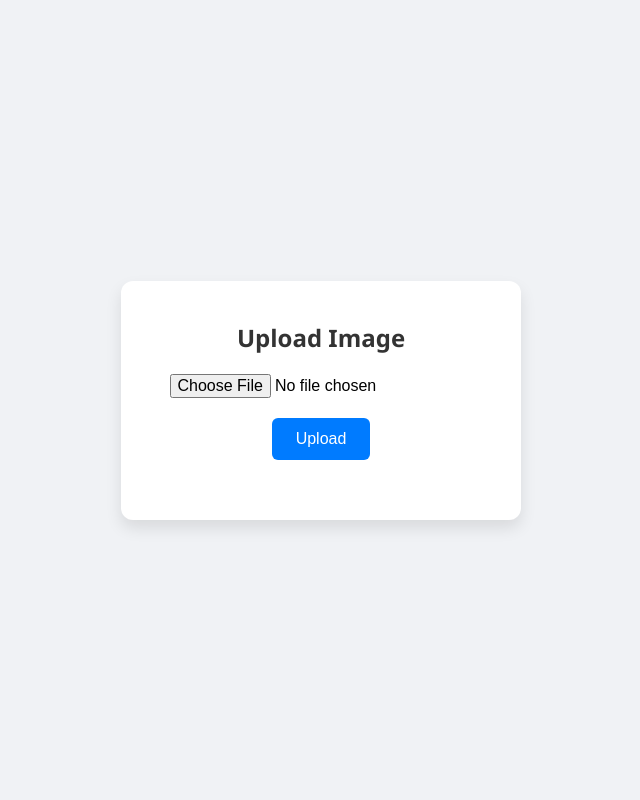
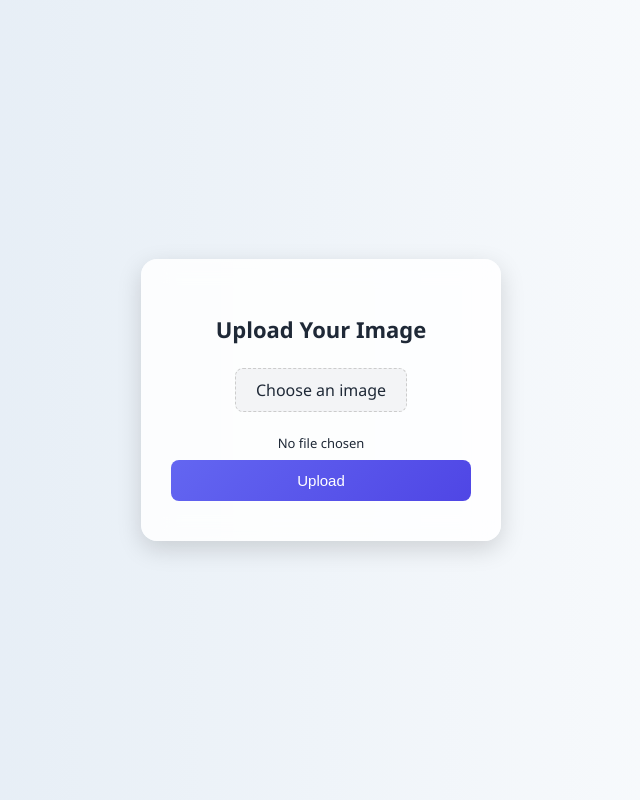
Before and after one commit to bgridtech/images-backend, a Flask app: page / in a window 1280 px wide. Shown: the whole page, without its empty margins (319-959 px from the left). Run offline with Flask 3, Linux system fonts and the light colour scheme; some libraries are stand-ins or nearby versions.

Commit message:
Update index.html

```diff
--- a/templates/index.html
+++ b/templates/index.html
@@ -3,113 +3,172 @@
 <head>
   <meta charset="UTF-8" />
   <meta name="viewport" content="width=device-width, initial-scale=1.0"/>
-  <title>Image Uploader</title>
+  <title>Upload Image</title>
   <style>
-    /* Reset and base styles */
+    :root {
+      --bg: #f0f2f5;
+      --card-bg: rgba(255, 255, 255, 0.85);
+      --accent: #6366f1;
+      --accent-dark: #4f46e5;
+      --text: #1f2937;
+      --muted: #6b7280;
+    }
+
     * {
       box-sizing: border-box;
-      margin: 0;
-      padding: 0;
     }
 
     body {
+      margin: 0;
+      padding: 0;
+      font-family: 'Segoe UI', sans-serif;
+      background: linear-gradient(to right, #dfe9f3, #ffffff);
       height: 100vh;
       display: flex;
       align-items: center;
       justify-content: center;
-      background: #f0f2f5;
-      font-family: 'Segoe UI', Tahoma, Geneva, Verdana, sans-serif;
+      color: var(--text);
     }
 
-    .upload-container {
-      background: #ffffff;
-      padding: 40px;
-      border-radius: 12px;
-      box-shadow: 0 8px 16px rgba(0,0,0,0.1);
+    .upload-card {
+      background: var(--card-bg);
+      backdrop-filter: blur(12px);
+      border-radius: 16px;
+      box-shadow: 0 8px 24px rgba(0, 0, 0, 0.15);
+      padding: 40px 30px;
+      width: 100%;
+      max-width: 360px;
       text-align: center;
-      width: 100%;
-      max-width: 400px;
+      animation: fadeIn 0.4s ease-in-out;
+    }
+
+    @keyframes fadeIn {
+      from { opacity: 0; transform: translateY(15px); }
+      to { opacity: 1; transform: translateY(0); }
     }
 
     h1 {
-      font-size: 24px;
-      margin-bottom: 20px;
-      color: #333333;
+      font-size: 22px;
+      margin-bottom: 24px;
     }
 
     input[type="file"] {
-      display: block;
-      margin: 20px auto;
-      font-size: 16px;
+      display: none;
     }
 
-    .upload-btn {
-      position: relative;
-      background-color: #007bff;
-      color: #ffffff;
-      padding: 12px 24px;
-      border: none;
-      border-radius: 6px;
-      font-size: 16px;
+    .custom-file {
+      display: inline-block;
+      padding: 10px 20px;
+      background: #f3f4f6;
+      border: 1px dashed #ccc;
+      border-radius: 8px;
       cursor: pointer;
-      transition: background-color 0.3s ease, transform 0.2s ease;
-      overflow: hidden;
+      margin-bottom: 16px;
+      transition: border-color 0.3s;
     }
 
-    .upload-btn:hover {
-      background-color: #0056b3;
-      transform: translateY(-2px);
+    .custom-file:hover {
+      border-color: var(--accent);
     }
 
-    .upload-btn:disabled {
-      background-color: #cccccc;
+    .file-label {
+      display: block;
+      font-size: 14px;
+      color: var(--muted);
+      margin-bottom: 8px;
+    }
+
+    .file-name {
+      font-size: 13px;
+      color: var(--text);
+      margin-top: 6px;
+    }
+
+    button {
+      background: linear-gradient(135deg, var(--accent), var(--accent-dark));
+      color: #fff;
+      border: none;
+      padding: 12px 20px;
+      font-size: 15px;
+      border-radius: 8px;
+      cursor: pointer;
+      transition: transform 0.2s ease, background 0.3s ease;
+      width: 100%;
+      margin-top: 8px;
+    }
+
+    button:hover {
+      transform: scale(1.03);
+    }
+
+    button:disabled {
+      background: #bbb;
       cursor: not-allowed;
     }
 
-    .spinner {
+    #loading {
+      margin-top: 16px;
+      font-size: 14px;
+      color: var(--muted);
       display: none;
-      margin-top: 10px;
-    }
-
-    .spinner div {
-      width: 18px;
-      height: 18px;
-      margin: 0 auto;
-      border: 3px solid #007bff;
-      border-top: 3px solid transparent;
-      border-radius: 50%;
-      animation: spin 1s linear infinite;
-    }
-
-    @keyframes spin {
-      to { transform: rotate(360deg); }
     }
 
     #result {
       margin-top: 20px;
-      word-wrap: break-word;
       font-size: 14px;
-      color: #333333;
+      word-break: break-all;
+      color: var(--text);
+      background: #f3f4f6;
+      padding: 10px;
+      border-radius: 6px;
+      display: none;
+    }
+
+    #copyBtn {
+      margin-top: 10px;
+      background: #e0e7ff;
+      color: var(--accent-dark);
+      border: none;
+      padding: 8px 14px;
+      font-size: 13px;
+      border-radius: 6px;
+      cursor: pointer;
+      transition: background 0.2s ease;
+    }
+
+    #copyBtn:hover {
+      background: #c7d2fe;
     }
   </style>
 </head>
 <body>
-  <div class="upload-container">
-    <h1>Upload Image</h1>
+  <div class="upload-card">
+    <h1>Upload Your Image</h1>
     <form id="uploadForm">
+      <label for="imageInput" class="custom-file">Choose an image</label>
       <input type="file" id="imageInput" name="image" accept="image/*" required />
-      <button type="submit" class="upload-btn" id="uploadBtn">Upload</button>
-      <div class="spinner" id="loading"><div></div></div>
+      <div class="file-name" id="fileNameDisplay">No file chosen</div>
+
+      <button type="submit" id="uploadBtn">Upload</button>
+      <div id="loading">Uploading, please wait...</div>
     </form>
+
     <div id="result"></div>
+    <button id="copyBtn" style="display:none;">Copy URL</button>
   </div>
 
   <script>
     const form = document.getElementById("uploadForm");
     const imageInput = document.getElementById("imageInput");
     const uploadBtn = document.getElementById("uploadBtn");
-    const loadingSpinner = document.getElementById("loading");
+    const loadingText = document.getElementById("loading");
     const resultDiv = document.getElementById("result");
+    const fileNameDisplay = document.getElementById("fileNameDisplay");
+    const copyBtn = document.getElementById("copyBtn");
+
+    imageInput.addEventListener("change", () => {
+      fileNameDisplay.textContent = imageInput.files[0]?.name || "No file chosen";
+    });
 
     form.addEventListener("submit", async (e) => {
       e.preventDefault();
@@ -119,7 +178,9 @@
       formData.append("image", imageInput.files[0]);
 
       uploadBtn.disabled = true;
-      loadingSpinner.style.display = "block";
+      loadingText.style.display = "block";
+      resultDiv.style.display = "none";
+      copyBtn.style.display = "none";
       resultDiv.textContent = "";
 
       try {
@@ -130,15 +191,29 @@
         const data = await res.json();
         if (data.url) {
           resultDiv.textContent = data.url;
+          resultDiv.style.display = "block";
+          copyBtn.style.display = "inline-block";
         } else {
           resultDiv.textContent = data.error || "Upload failed.";
+          resultDiv.style.display = "block";
         }
       } catch (err) {
         resultDiv.textContent = "An error occurred.";
+        resultDiv.style.display = "block";
       } finally {
         uploadBtn.disabled = false;
-        loadingSpinner.style.display = "none";
+        loadingText.style.display = "none";
       }
+    });
+
+    copyBtn.addEventListener("click", () => {
+      navigator.clipboard.writeText(resultDiv.textContent)
+        .then(() => {
+          copyBtn.textContent = "Copied!";
+          setTimeout(() => {
+            copyBtn.textContent = "Copy URL";
+          }, 1500);
+        });
     });
   </script>
 </body>
```
